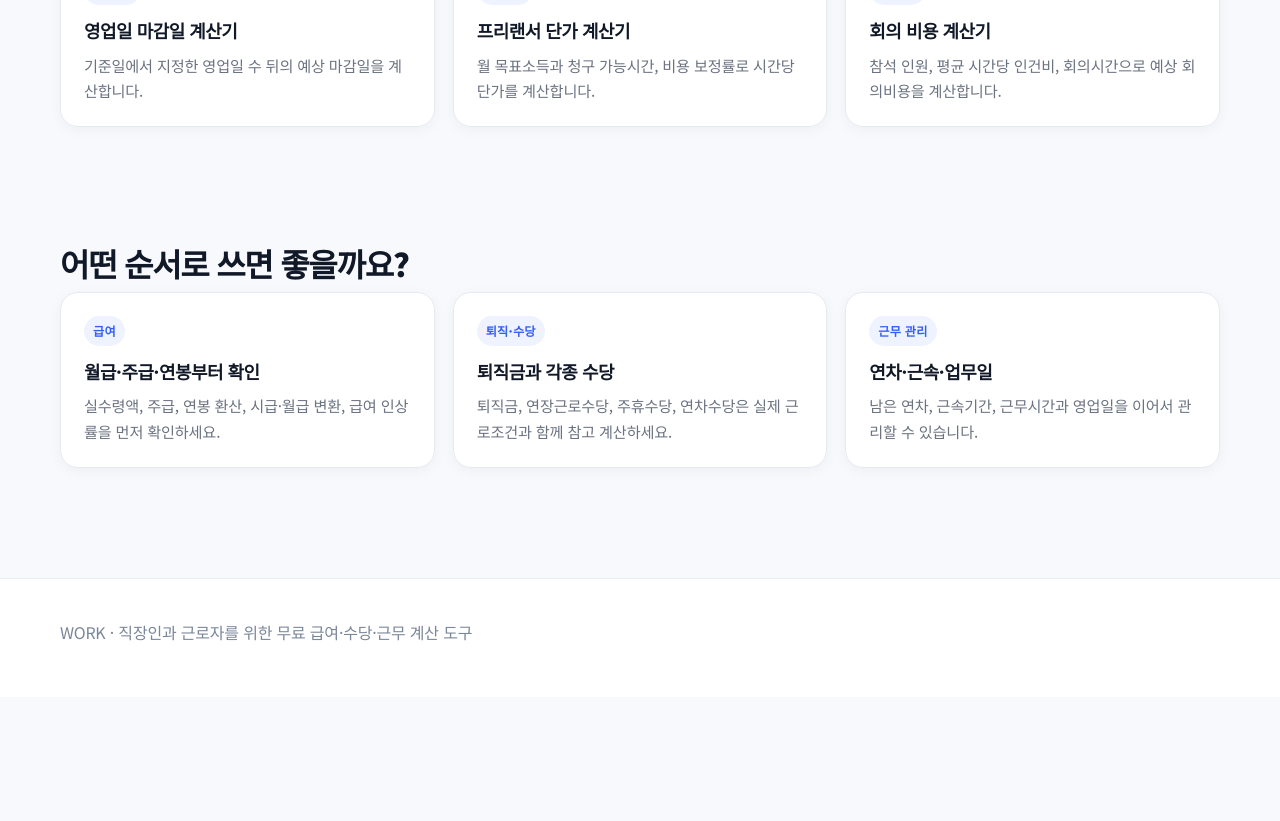
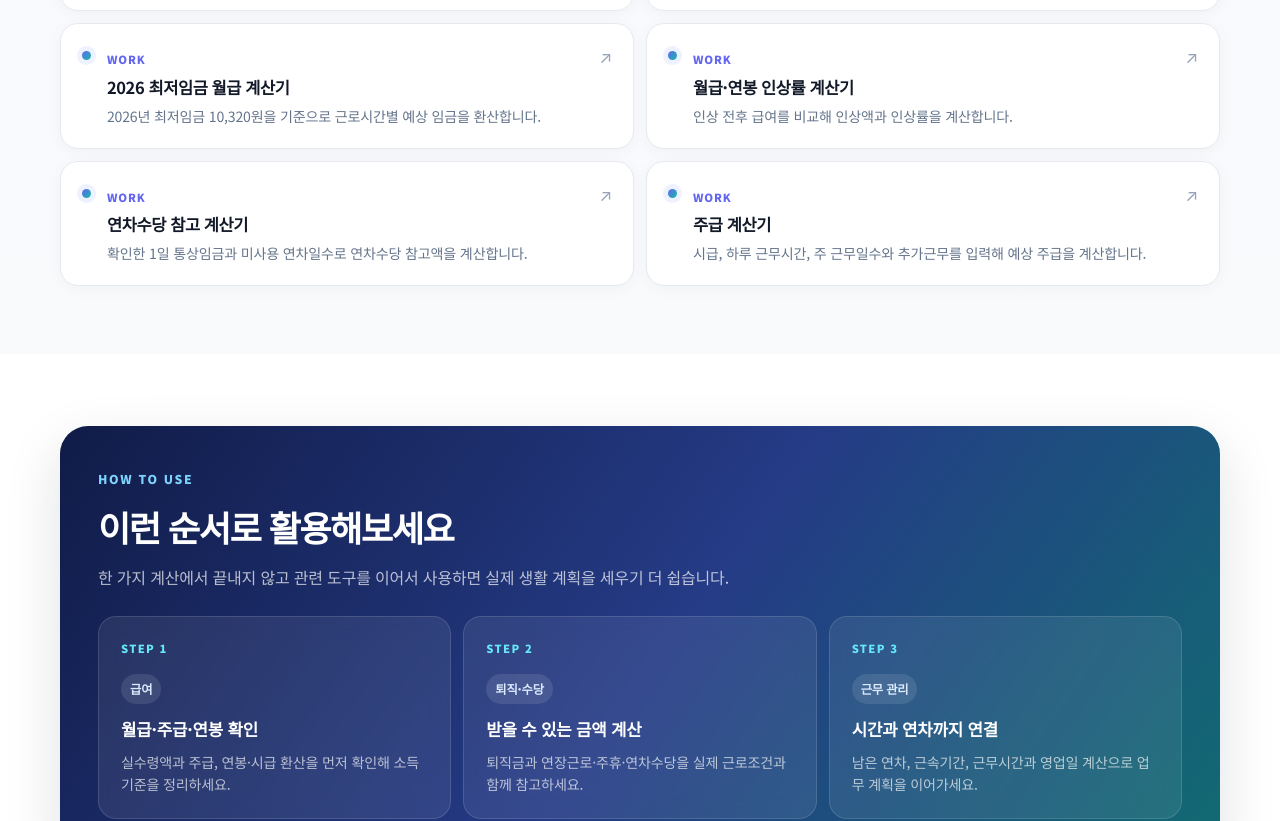
Before and after one commit to license-book/life-tools, a Next.js app: page /work in a window 1280 px wide. Shown: the part 1959-2780 px from the top of the page. Before the commit the page ends 2656 px from the top, so only its background shows below. Built offline with nearby package versions, Linux system fonts and the light colour scheme.

Commit message:
Redesign WORK landing content

```diff
--- a/app/work/page.tsx
+++ b/app/work/page.tsx
@@ -1,22 +1,7 @@
 import type { Metadata } from "next";
-import Link from "next/link";
 import SiteHeader from "@/components/layout/SiteHeader";
+import CategoryLandingBody from "@/components/category/CategoryLandingBody";
 import { getToolBySlug, getToolsByCategory } from "@/data/tools";
-
 export const metadata:Metadata={title:"WORK 생활도구 | 월급·주급·퇴직금·연봉·수당·연차 계산기",description:"급여 실수령액, 주급, 퇴직금, 연봉·시급 환산, 2026 최저임금, 연장근로수당, 주휴수당, 연차수당, 근무시간과 업무일 계산 도구를 모았습니다.",alternates:{canonical:"/work"}};
-
-const employeeCoreSlugs=["salary-net-calculator","weekly-pay","severance-pay","annual-salary","wage-converter","minimum-wage-monthly","salary-raise","overtime-pay","weekly-holiday-pay","annual-leave-pay","annual-leave-balance","tenure-duration"];
-
-export default function WorkPage(){
- const workTools=getToolsByCategory("WORK");
- const employeeCore=employeeCoreSlugs.map(getToolBySlug).filter(Boolean);
- const secondary=workTools.filter(tool=>!employeeCoreSlugs.includes(tool.slug));
- return <><SiteHeader/><main>
-  <section className="hero category-hero"><div className="container"><span className="eyebrow">WORK · 직장인과 근로자</span><h1>월급·주급부터 퇴직금·수당·연차까지 바로 계산하세요</h1><p>급여 실수령액, 주급, 퇴직금, 연봉·시급 환산, 최저임금, 각종 수당과 연차·근속기간을 먼저 확인하고 업무시간·일정 계산까지 이어서 사용할 수 있습니다.</p><div className="trust-row"><span className="trust-chip">✓ 무료</span><span className="trust-chip">✓ 회원가입 없음</span><span className="trust-chip">✓ 직장인 핵심 계산</span><span className="trust-chip">✓ 결과 저장·인쇄</span></div></div></section>
-
-  <section className="section"><div className="container"><h2>직장인이 많이 찾는 핵심 계산기</h2><p className="section-intro">월급·주급·퇴직·연봉·최저임금처럼 실제 근로자가 자주 확인하는 계산기를 가장 먼저 배치했습니다.</p><div className="grid">{employeeCore.map(tool=>tool?<Link className="card" href={`/tools/${tool.slug}`} key={tool.slug}><span className="category-label">핵심</span><h3>{tool.name}</h3><p>{tool.shortDescription}</p></Link>:null)}</div></div></section>
-
-  <section className="section"><div className="container"><h2>근무시간·업무 일정 도구</h2><p className="section-intro">급여 계산 다음으로 필요한 근무시간, 영업일, 프리랜서 단가와 회의비용 도구입니다.</p><div className="grid">{secondary.map(tool=><Link className="card" href={`/tools/${tool.slug}`} key={tool.slug}><span className="category-label">WORK</span><h3>{tool.name}</h3><p>{tool.shortDescription}</p></Link>)}</div></div></section>
-
-  <section className="section"><div className="container"><h2>어떤 순서로 쓰면 좋을까요?</h2><div className="grid"><article className="card"><span className="category-label">급여</span><h3>월급·주급·연봉부터 확인</h3><p>실수령액, 주급, 연봉 환산, 시급·월급 변환, 급여 인상률을 먼저 확인하세요.</p></article><article className="card"><span className="category-label">퇴직·수당</span><h3>퇴직금과 각종 수당</h3><p>퇴직금, 연장근로수당, 주휴수당, 연차수당은 실제 근로조건과 함께 참고 계산하세요.</p></article><article className="card"><span className="category-label">근무 관리</span><h3>연차·근속·업무일</h3><p>남은 연차, 근속기간, 근무시간과 영업일을 이어서 관리할 수 있습니다.</p></article></div></div></section>
- </main><footer className="footer"><div className="container">WORK · 직장인과 근로자를 위한 무료 급여·수당·근무 계산 도구</div></footer></>}
+const core=["salary-net-calculator","weekly-pay","severance-pay","annual-salary"];
+export default function WorkPage(){const tools=getToolsByCategory("WORK");const q=core.map(getToolBySlug).filter((t):t is NonNullable<typeof t>=>Boolean(t)).map((t,i)=>({label:["월급","주급","퇴직","연봉"][i],title:t.name,description:t.shortDescription,slug:t.slug}));return <><SiteHeader/><main><section className="hero category-hero"><div className="container"><span className="eyebrow">WORK · 직장인과 근로자</span><h1>월급·주급부터 퇴직금·수당·연차까지 바로 계산하세요</h1><p>급여 실수령액, 주급, 퇴직금, 연봉·시급 환산, 최저임금, 각종 수당과 연차·근속기간을 먼저 확인하고 업무시간·일정 계산까지 이어서 사용할 수 있습니다.</p><div className="trust-row"><span className="trust-chip">✓ 무료</span><span className="trust-chip">✓ 회원가입 없음</span><span className="trust-chip">✓ 직장인 핵심 계산</span><span className="trust-chip">✓ 결과 저장·인쇄</span></div></div></section><CategoryLandingBody category="WORK" tools={tools} intro="월급과 수당부터 근무시간·업무 일정까지 직장 생활에 필요한 계산을 한곳에서 확인하세요." quickLinks={q} guides={[{label:"급여",title:"월급·주급·연봉 확인",description:"실수령액과 주급, 연봉·시급 환산을 먼저 확인해 소득 기준을 정리하세요."},{label:"퇴직·수당",title:"받을 수 있는 금액 계산",description:"퇴직금과 연장근로·주휴·연차수당을 실제 근로조건과 함께 참고하세요."},{label:"근무 관리",title:"시간과 연차까지 연결",description:"남은 연차, 근속기간, 근무시간과 영업일 계산으로 업무 계획을 이어가세요."}]}/></main><footer className="footer"><div className="container">WORK · 직장인과 근로자를 위한 무료 급여·수당·근무 계산 도구</div></footer></>}
```
